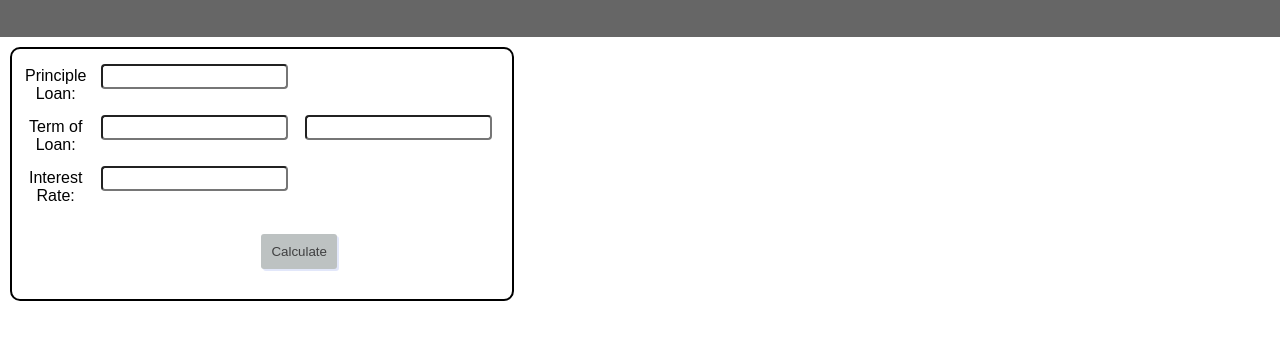
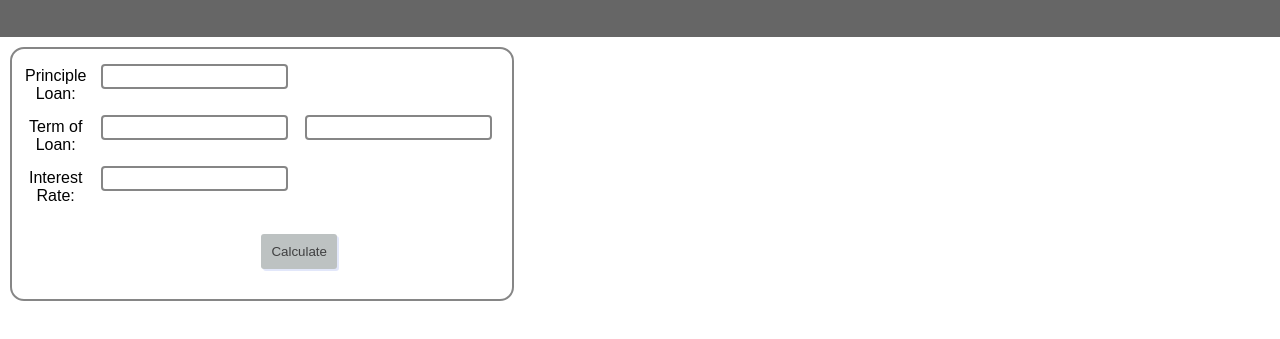
Before and after one commit to aaronsighs/Amortization-Calculator, a plain HTML site: page index.html in a window 1280 px wide. Shown: the part 71-410 px from the top of the page. Drawn offline with Linux system fonts and the light colour scheme.

Commit message:
toned down black border color

```diff
--- a/styles.css
+++ b/styles.css
@@ -16,8 +16,8 @@ body {
 
 
 .input-div{
-    border:2px solid black;
-    border-radius: 10px;
+    border:2px solid rgba(0, 0, 0, 0.476);
+    border-radius: 14px;
     margin: 10px;
     width:500px;
     height:250px;
@@ -46,6 +46,7 @@ td{
 
 }
 .input-table tr td input[type=text]{
+    border:2px solid rgba(0, 0, 0, 0.476);
     margin-top: 15px;
     margin-left: 5px;
     border-radius: 4px;
@@ -57,6 +58,7 @@ td{
     border:2px solid rgba(28, 149, 230, 0.83);
     border-radius: 4px;
     box-shadow: 2px 1px  rgba(153, 153, 153, 0.451);
+
 }
 .input-table tr td input[type=button]{
     border:0px;
@@ -68,6 +70,7 @@ td{
     border-radius: 3px;
     background-color: rgb(189, 194, 194);
     color:rgba(54, 54, 55, 0.93);
+
 }
 .input-table tr td input[type=button]:hover{
     box-shadow: 4px 4px rgba(66, 176, 219, 0.058);
```
